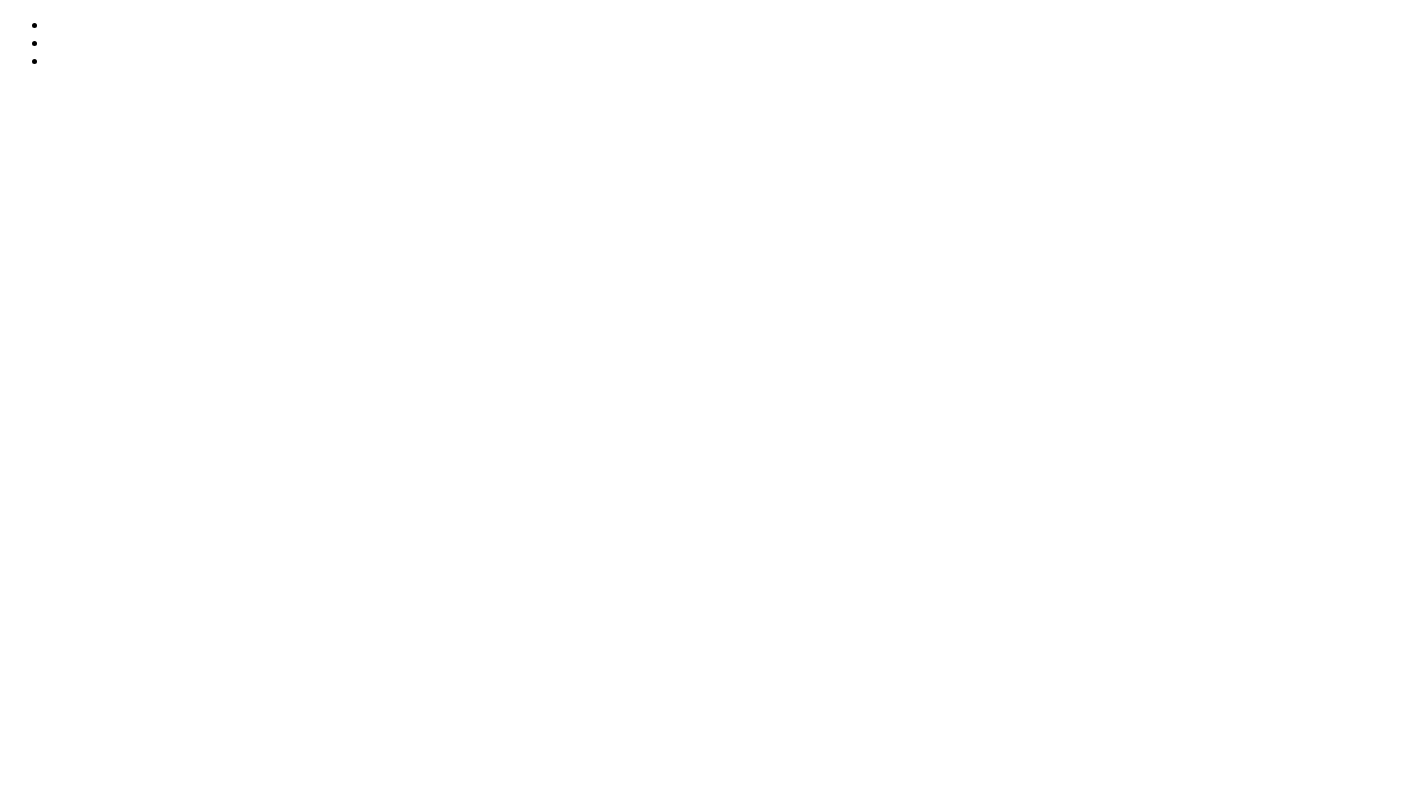
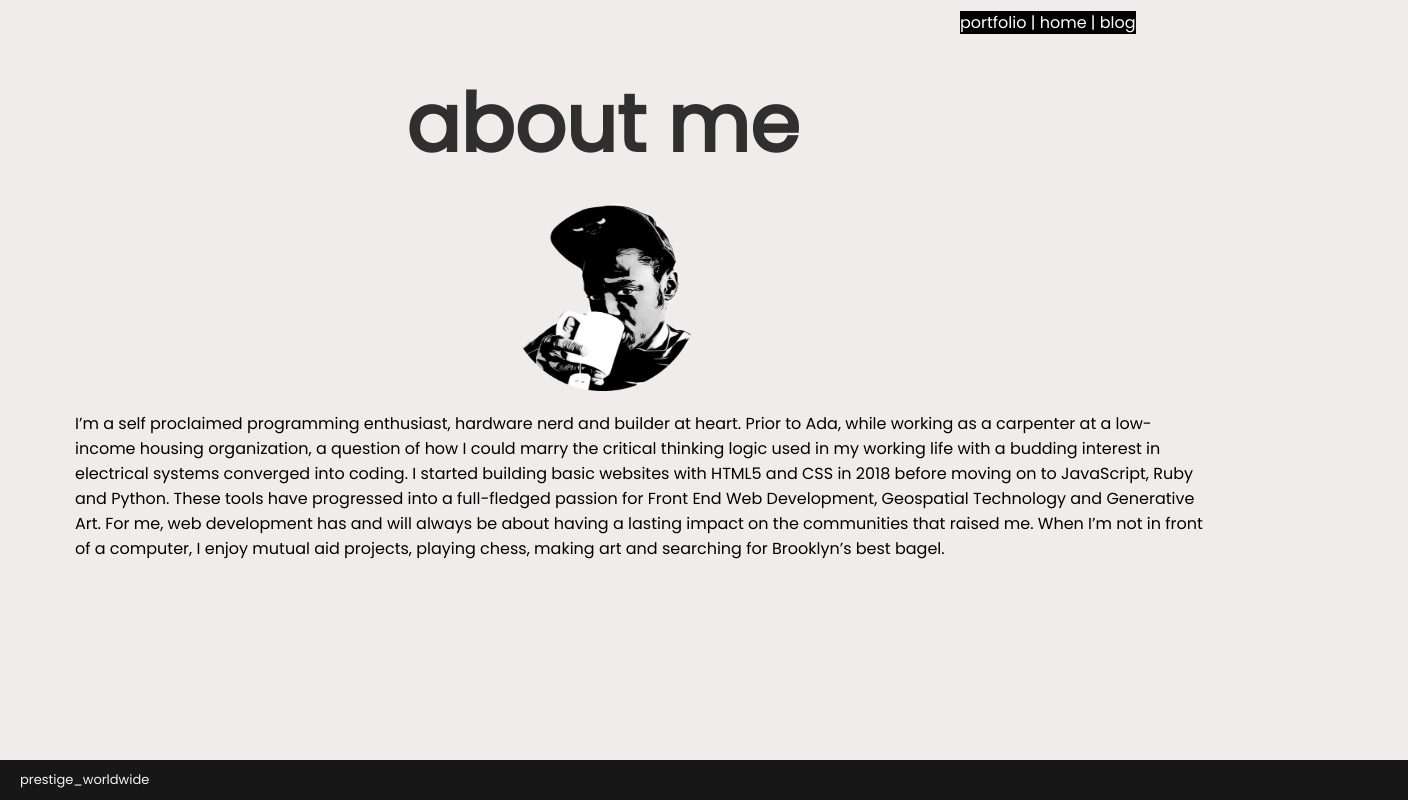
Before and after one commit to chanbzz/ada-web-portfolio, a plain HTML site: page about.html in a window 1280 px wide. Shown: the whole page, 1408 px wide, since content can reach past the window. Drawn offline with Linux system fonts and the light colour scheme; files whose address does not match are found by name.

Commit message:
web portfolio

```diff
--- a/about.html
+++ b/about.html
@@ -1,23 +1,39 @@
 <!doctype html>
-<html>
+<html id="about">
     <head>
+        <meta charset="UTF-8">
         <title>about me</title>
+        <link rel="preconnect" href="https://fonts.gstatic.com">
+        <link href="https://fonts.googleapis.com/css2?family=Poppins&display=swap" rel="stylesheet">
+        <link rel="stylesheet" href="file:///Users/chan/Developer/projects/portfolio/styles.css">
     </head>
 
     <body>
-        <nav>
+        <header>
+            <h1>about me</h1>
+        </header>
+        <nav class="nav">
             <ul>
-                <li></li>
-                <li></li>
-                <li></li>
+                <li><a href="file:///Users/chan/Developer/projects/portfolio/portfolio.html">  portfolio | </a></li>
+                <li><a href="file:///Users/chan/Developer/projects/portfolio/index.html">home | </a></li>
+                <li><a href="hobby-blog.html">blog  </a></li>
             </ul>
         </nav>
 
         <main>
-            <img src="" alt="">
-            <p></p>
+            <img class="pic" src="file:///Users/chan/Developer/projects/portfolio/images/chanlil.png" alt="me">
+            <p>I’m a self proclaimed programming enthusiast, hardware nerd and builder at heart. Prior to Ada, while working as a carpenter at a low-income housing organization, a question of how I could marry the critical thinking logic used in my working life with a budding interest in electrical systems converged into coding.
+
+                I started building basic websites with HTML5 and CSS in 2018 before moving on to JavaScript, Ruby and Python. These tools have progressed into a full-fledged passion for Front End Web Development, Geospatial Technology and Generative Art.
+
+                For me, web development has and will always be about having a lasting impact on the communities that raised me. When I’m not in front of a computer, I enjoy mutual aid projects, playing chess, making art and searching for Brooklyn’s best bagel.</p>
         </main>
 
+
+
+        <footer id="footerabout">
+            <p>prestige_worldwide</p>
+        </footer>
     </body>
 
 
--- a/css_crash_course.css
+++ /dev/null
@@ -1,77 +0,0 @@
-*{
-    margin:0;
-    padding:0;
-}
-
-a{
-    text-decoration: none;
-    color: white;
-}
-
-a:hover{
-   font-style: italic;
-   color:pink
-
-}
-
-
-
-body{
-    background-color:darkgray ;
-    color: #555555;
-
-    font: normal 16px verdana, geneva, tahoma, sans-serif;
-    line-height:1.6em;
-    margin:0;
-}
-
-.container{
-    width:80%;
-    margin:auto
-}
-
-.box-1{
-    background-color: #333;
-    color:#fff;
-
-
-    border-width: 3px;
-    border-bottom-width: 10px;
-    border-top-style: dotted;
-
-    border: 5px red solid;
-
-    padding-top: 20px;
-
-    margin: 20px 0;
-}
-
-.box-1 h1{
-    font-family: 'Times New Roman', Times, serif;
-    padding-bottom: 10px;
-    text-align: center;
-    letter-spacing: 0.2em
-
-}
-
-.box-2{
-    background-color: indigo;
-    color:#fff;
-    padding: 10px;
-    border: azure 3px solid;
-}
-
-.box-3{
-    padding-top: 10px;
-    background-color: black;
-    margin-top: 20px;
-    color: white;
-    border-radius: 10px
-
-
-}
-
-.box-3 ul{
-    padding: 5px;
-    list-style: none;
-}
--- a/styles.css
+++ b/styles.css
@@ -25,8 +25,8 @@ a:visited {
 
 
 
-body {
-    background: url("file:///Users/chan/Developer/projects/portfolio/images/portfolio_background.jpeg") no-repeat center center fixed;
+#main body {
+    background: url("file:///Users/chan/Developer/projects/ada-web-portfolio/images/portfolio_background.jpeg") no-repeat center center fixed;
     -webkit-background-size: cover;
     -moz-background-size: cover;
     -o-background-size: cover;
@@ -45,12 +45,18 @@ nav img {
     border-radius: 50%;
 }
 
+
+
 .shape1 {
 
     display: block;
     padding-left: 39%;
     margin-top: 5%;
     width: 50%;
+    height: 20rem;
+    width: 20rem;
+    position: fixed
+
 
 }
 
@@ -61,16 +67,18 @@ nav img {
 
 #transform:hover img {
     display: none;
+    height: 20rem;
+    width: 20rem;
 }
 
 
 .shape1:hover {
 
     height: 20rem;
-    background: url(file:///Users/chan/Downloads/chanlil.png) no-repeat center center;
+    background: url(file:///Users/chan/Developer/projects/ada-web-portfolio/images/chanlil.png) no-repeat center center;
     background-size: contain;
-    padding-left: 43%;
-    position: fixed;
+    padding-left: 75%;
+    /* position: fixed; */
 
 }
 
@@ -106,7 +114,7 @@ nav img {
 .shape3 {
     float: right;
     padding-top: 7.5%;
-    padding-right: 20%;
+    padding-right: 18%;
 
 }
 
@@ -126,29 +134,6 @@ nav img {
     opacity: 0.5;
 
 }
-
-/* .shape4 img {
-    height: 6rem;
-    width: 6rem;
-}
-
-.shape4 {
-    display: block;
-    padding-top: 10%;
-    padding-left: 45%;
-
-}
-
-.shape4:hover {
-
-    font-style: inherit;
-    font-size: 2rem;
-    color: white;
-    list-style-type: none;
-    font-weight: bold;
-    opacity: 0.5; */
-/*
-} */
 
 
 header h1 {
@@ -170,3 +155,106 @@ header h1 {
     text-align: center
 
 }
+
+
+
+
+/* ------------------------------------------------------------------ */
+
+#about body {
+    background-color: rgb(241, 236, 236);
+    font-family: "Poppins", sans-sarif;
+    margin-right: 75px;
+    font-weight: 300;
+    min-height: 100%;
+}
+
+
+
+.pic {
+    height: 12rem;
+    width: 12rem;
+    display: block;
+    margin-left: auto;
+    margin-right: auto;
+    margin-top: 15px;
+    margin-bottom: 20px;
+
+
+}
+
+#about h1 {
+    margin-top: 40px;
+    opacity: .8;
+    color: black
+}
+
+#about a {
+    color: white;
+    list-style-type: none;
+    text-decoration: none;
+
+}
+
+
+
+.nav ul {
+
+    padding-top: 5px;
+    padding-left: 60rem;
+    list-style-type: none;
+    position: absolute;
+    top: 5px;
+    margin-left: 0;
+    border-radius: 2px;
+
+}
+
+.nav li {
+
+
+    display: inline;
+    background-color: black;
+
+
+}
+
+#about p {
+
+    margin-left: 75px;
+
+}
+
+
+
+#about footer {
+    position:absolute;
+    bottom: 0;
+    width: 110%;
+    height: 2.5rem;
+    background-color: black;
+    margin-left: 0;
+
+}
+
+#footerabout {
+    color: whitesmoke;
+    background-color: black;
+    font-size: small;
+    opacity: 0.9;
+    margin-bottom: auto;
+
+}
+
+#footerabout p {
+    margin-top: 1rem;
+    margin: auto;
+    text-align: left;
+    padding-left: 20px;
+    padding-top: 10px;
+}
+
+#about article {
+    margin-left: 75px;
+    margin-bottom: 25px;
+}
```
Also changed, not shown: hobby-blog.html (added, +44 -0 lines), index.html (+6 -7 lines), portfolio.html (added, +36 -0 lines), chanport.jpg (deleted), images/about-me.png (added), images/border.png (added), images/chanlil.png (added), images/justice.png (added), images/my-blog.png (added), images/portfolio.png (added), images/portfolio_background.jpeg (added), images/web witch Logo.png (added), 1 other file.
